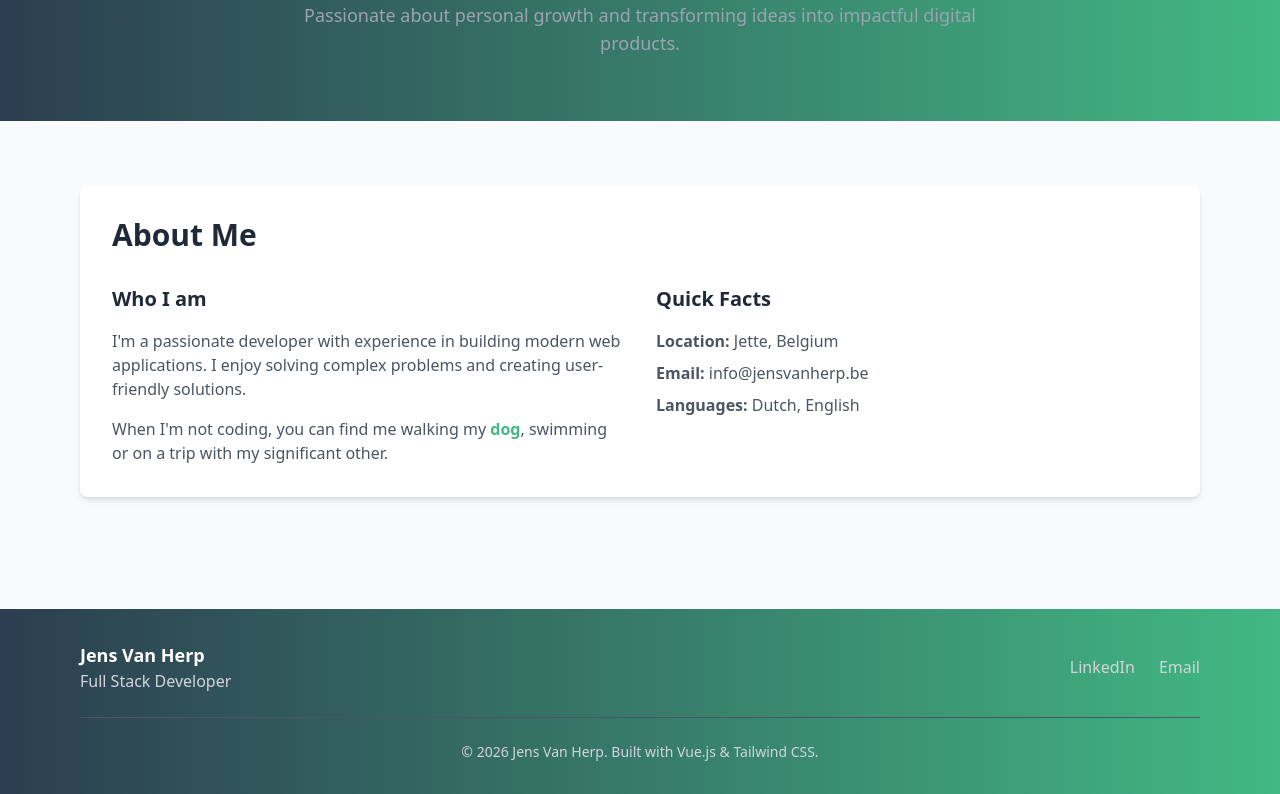
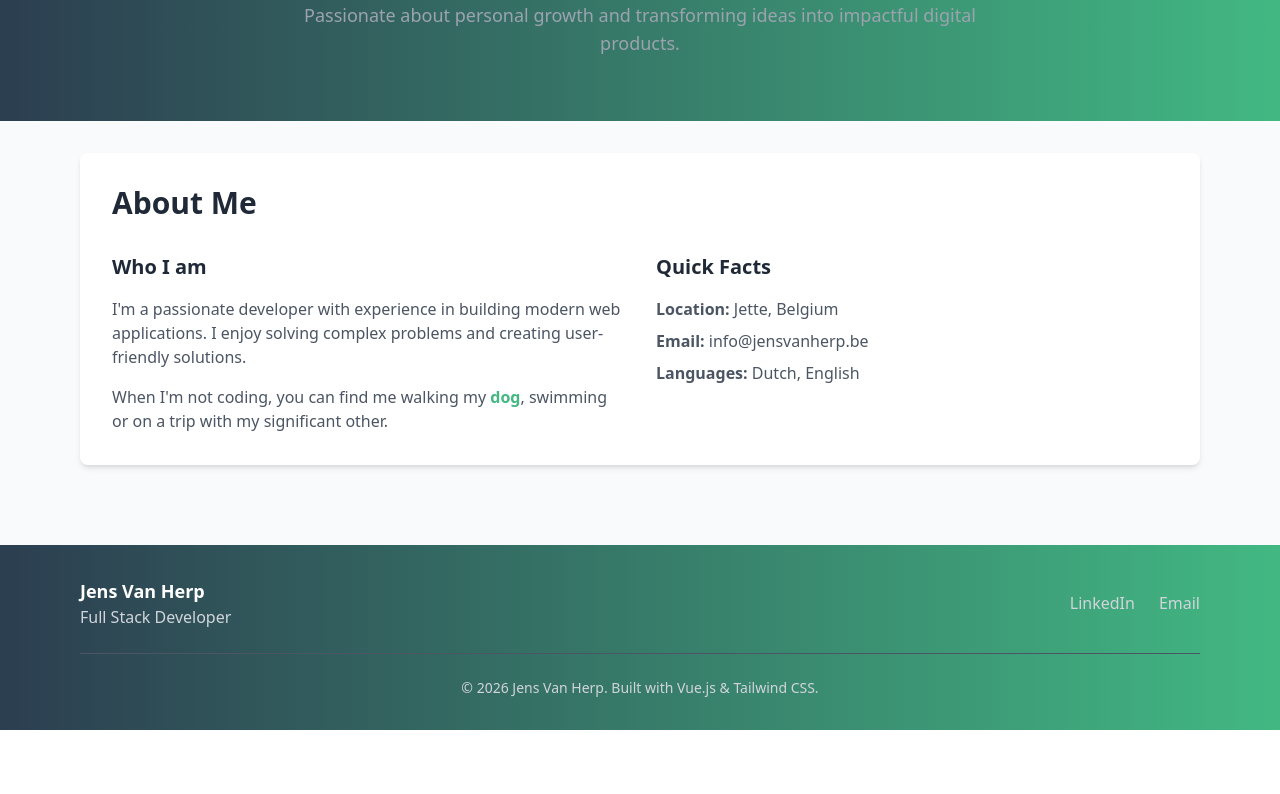
Before and after one commit to Audiosleef/my-resume-vue, a Vue app: page / in a window 1280 px wide. Shown: the part 479-1273 px from the top of the page. After the commit the page ends 1209 px from the top, so only its background shows below. Built offline with nearby package versions, Linux system fonts and the light colour scheme; the HTML template or start-up script is replaced by a standard one.

Commit message:
trying to get these margins to align

```diff
--- a/src/App.vue
+++ b/src/App.vue
@@ -21,11 +21,13 @@ const handleSectionChange = (section: string) => {
     <Navbar @section-change="handleSectionChange" />
     <Banner />
 
-    <About v-if="activeSection === 'about'" />
-    <Experience v-if="activeSection === 'experience'" />
-    <Education v-if="activeSection === 'education'" />
-    <Skills v-if="activeSection === 'skills'" />
-    <Contact v-if="activeSection === 'contact'" />
+    <div class="max-w-6xl mx-auto px-4 py-8">
+      <About v-if="activeSection === 'about'" />
+      <Experience v-if="activeSection === 'experience'" />
+      <Education v-if="activeSection === 'education'" />
+      <Skills v-if="activeSection === 'skills'" />
+      <Contact v-if="activeSection === 'contact'" />
+    </div>
 
     <Footer />
   </div>
--- a/src/components/About.vue
+++ b/src/components/About.vue
@@ -5,8 +5,6 @@ const showDogModal = ref(false)
 </script>
 
 <template>
-  <section id="about" class="py-16 bg-gray-50">
-    <div class="max-w-6xl mx-auto px-4">
   <div class="bg-white rounded-lg shadow-md p-8">
     <h2 class="text-3xl font-bold text-gray-800 mb-8">About Me</h2>
 
@@ -15,15 +13,12 @@ const showDogModal = ref(false)
       <div>
         <h3 class="text-xl font-semibold text-gray-800 mb-4">Who I am</h3>
         <p class="text-gray-600 mb-4">
-              I'm a passionate developer with experience in building modern web applications. I
-              enjoy solving complex problems and creating user-friendly solutions.
+          I'm a passionate developer with experience in building modern web applications. I enjoy
+          solving complex problems and creating user-friendly solutions.
         </p>
         <p class="text-gray-600">
           When I'm not coding, you can find me walking my
-              <button
-                @click="showDogModal = true"
-                class="text-[#42b883] hover:underline font-semibold"
-              >
+          <button @click="showDogModal = true" class="text-[#42b883] hover:underline font-semibold">
             dog</button
           >, swimming or on a trip with my significant other.
         </p>
@@ -39,10 +34,7 @@ const showDogModal = ref(false)
         </ul>
       </div>
     </div>
-      </div>
-    </div>
 
-    <!-- Dog Modal -->
     <div
       v-if="showDogModal"
       class="fixed inset-0 bg-black bg-opacity-50 flex items-center justify-center z-50"
@@ -59,5 +51,5 @@ const showDogModal = ref(false)
         <img src="/dog.jpg" alt="My dog" class="w-full rounded-lg mb-4" />
       </div>
     </div>
-  </section>
+  </div>
 </template>
--- a/src/components/Banner.vue
+++ b/src/components/Banner.vue
@@ -1,7 +1,7 @@
 <script setup lang="ts"></script>
 
 <template>
-  <section class="bg-gradient-to-r from-[#2c3e50] to-[#42b883] text-white">
+  <div class="bg-gradient-to-r from-[#2c3e50] to-[#42b883] text-white">
     <div class="max-w-6xl mx-auto px-4 py-16">
       <div class="text-center">
         <img
@@ -19,5 +19,5 @@
         </p>
       </div>
     </div>
-  </section>
+  </div>
 </template>
```
Lines whose indentation alone changed are shown as unchanged.
